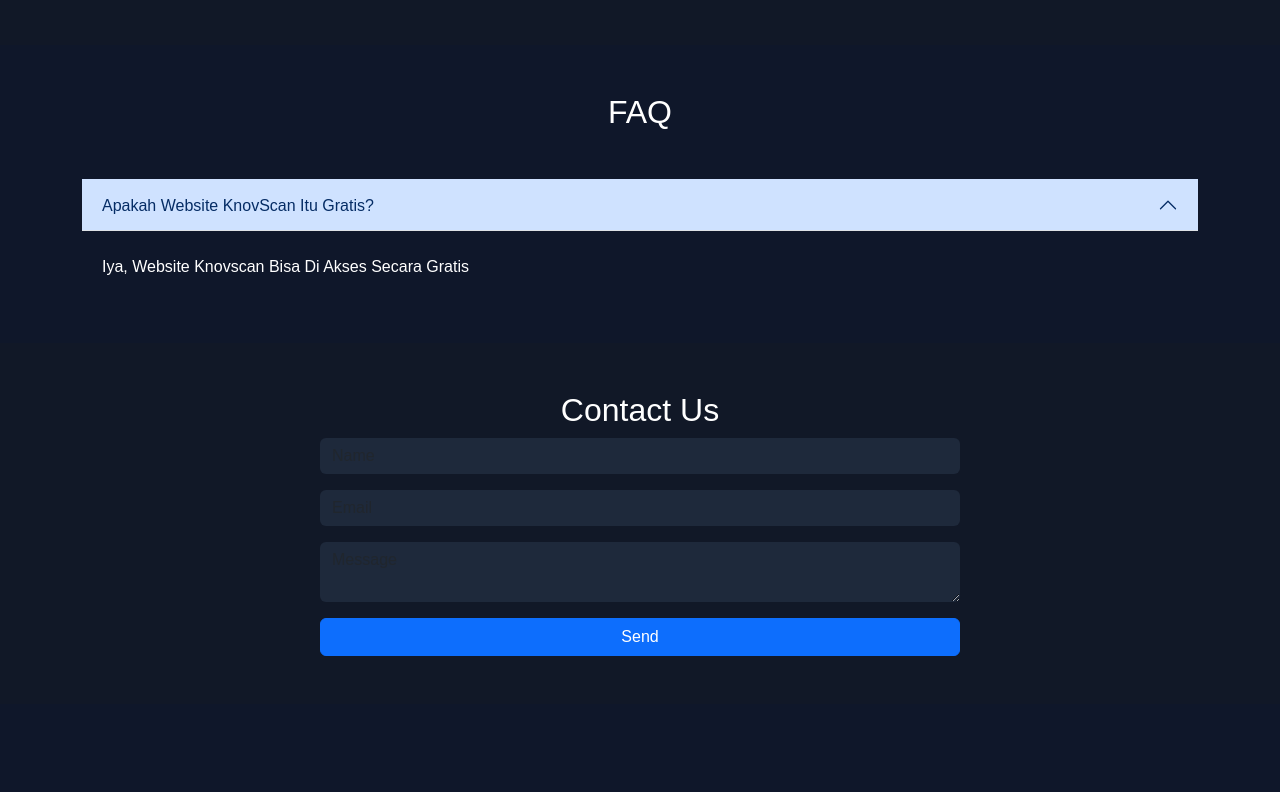
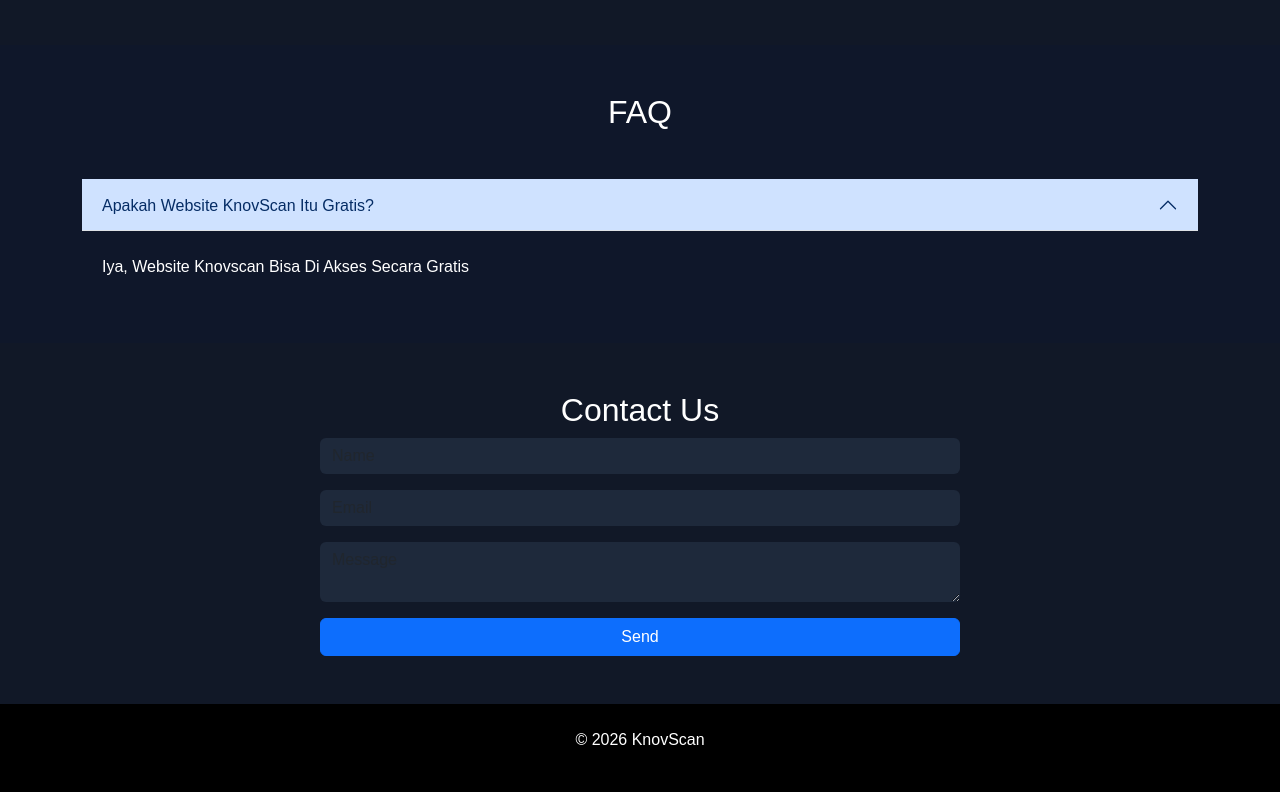
Before and after one commit to novandaaaa/UTSWeb_4A_0011, a plain HTML site: page index.html in a window 1280 px wide. Shown: the part 1713-2505 px from the top of the page. Before the commit the page ends 2417 px from the top, so only its background shows below. Drawn offline with nearby package versions, Linux system fonts and the light colour scheme.

Commit message:
menambahkan footer dan styling background footer

```diff
--- a/index.html
+++ b/index.html
@@ -176,6 +176,11 @@
     </div>
 </section>
 
+<footer class="text-center p-4">
+
+    <p>© 2026 KnovScan</p>
+
+</footer>
 
      <script src="https://cdn.jsdelivr.net/npm/bootstrap@5.3.8/dist/js/bootstrap.bundle.min.js" integrity="sha384-FKyoEForCGlyvwx9Hj09JcYn3nv7wiPVlz7YYwJrWVcXK/BmnVDxM+D2scQbITxI" crossorigin="anonymous"></script>
 </body>
--- a/style.css
+++ b/style.css
@@ -38,3 +38,7 @@
     border: none;
     color: white;
 }
+
+footer{
+    background-color: black;
+}
```
